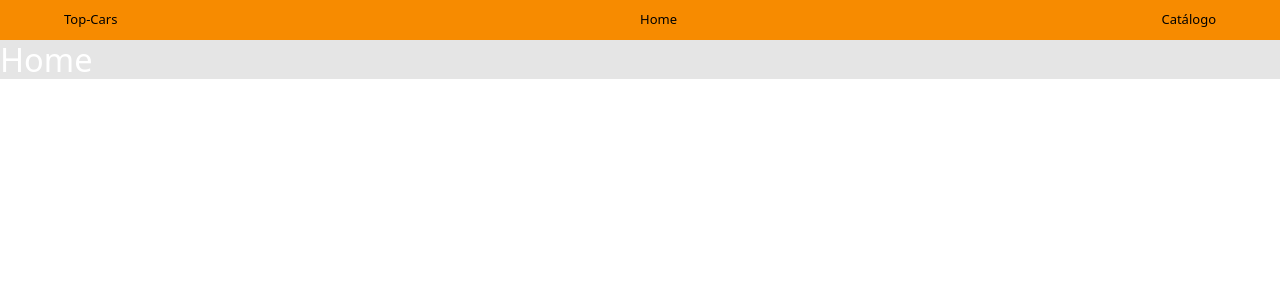
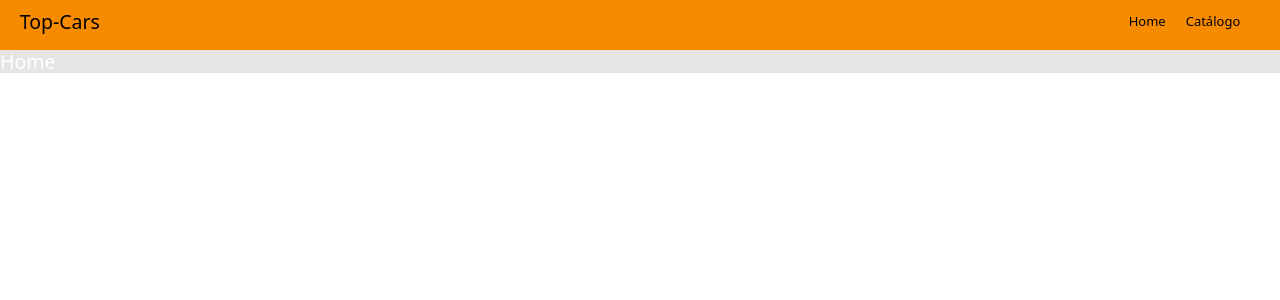
Before and after one commit to RomuloAlbuquerque/top-cars-frontend, a React (Create React App) app: page / in a window 1280 px wide. Shown: the top 300 px of the page. Built offline with nearby package versions, Linux system fonts and the light colour scheme.

Commit message:
menu hamburguer ok

```diff
--- a/src/components/Navbar/index.tsx
+++ b/src/components/Navbar/index.tsx
@@ -1,26 +1,48 @@
-import { NavLink } from 'react-router-dom'
-import './styles.css'
+import { NavLink } from "react-router-dom";
+import "./styles.css";
+import "bootstrap/js/src/collapse.js";
 
-const Navbar = ()=>{
+const Navbar = () => {
   return (
-        <div className='main-navbar-container'>
-            <div className='content-navbar-container'>
-            <div className='logo-navbar-container'>
-                <a href='link'>Top-Cars</a>
+    <nav className="navbar navbar-expand-sm main-navbar-container">
+      <div className="container-fluid content-navbar-container">
+        <div className="logo-navbar-container">
+          <a href="link">
+            <h1>Top-Cars</h1>
+          </a>
         </div>
-            <div className='menu-navbar-container'>
-                <ul>
+        <button
+          className="navbar-toggler"
+          type="button"
+          data-bs-toggle="collapse"
+          data-bs-target="#mynav"
+          aria-controls="mynav"
+          aria-expanded="false"
+          aria-label="Toggle navigation"
+        >
+          <span className="navbar-toggler-icon"></span>
+        </button>
+
+        <div
+          className="collapse navbar-collapse menu-navbar-container"
+          id="mynav"
+        >
+          <ul className="navbar-nav offset-md-2 list-menu">
             <li>
-                        <NavLink to="/">Home</NavLink>
+              <NavLink to="/">
+                <h2>Home</h2>
+              </NavLink>
             </li>
             <li>
-                        <NavLink to='catalogo'>Catálogo</NavLink>
+              <NavLink to="catalogo">
+                <h2>Catálogo</h2>
+              </NavLink>
             </li>
           </ul>
         </div>
       </div>
-        </div>
-    )
-}
+    </nav>
+  );
+};
 
-export default Navbar
+export default Navbar;
--- a/src/components/Navbar/styles.css
+++ b/src/components/Navbar/styles.css
@@ -3,38 +3,31 @@
 }
 
 .main-navbar-container {
-  width: 100%;
-  padding: 0px;
-  display: flex;
+  padding: 10px;
   background-color: #f78b00;
-  height: 40px;
+  max-height: 100px;
 }
 
-.content-navbar-container {
-  width: 90%;
-  display: flex;
-  margin: auto;
-  justify-content: space-between;
+h1{
+  font-size: 1.5em;
 }
 
-.logo-navbar-container {
-  display: flex;
-  align-items: center;
+h2{
+  font-size: 1em;
 }
 
-.menu-navbar-container {
-  width: 50%;
+@media (min-width: 576px){
+  .list-menu li{
+    margin-right: 20px;
+  }
+
+  .content-navbar-container{
+    display: flex;
+    align-items: center;
+  }
+
+  .menu-navbar-container{
+    display: flex;
+    justify-content: flex-end;
+  }
 }
-
-.menu-navbar-container ul {
-  display: flex;
-  flex-direction: row;
-  justify-content: space-between;
-  align-items: center;
-  height: 100%;
-  padding: 0px;
-}
-
-a {
-  font-size: 1em;
-}
```
Lines whose indentation alone changed are shown as unchanged.
